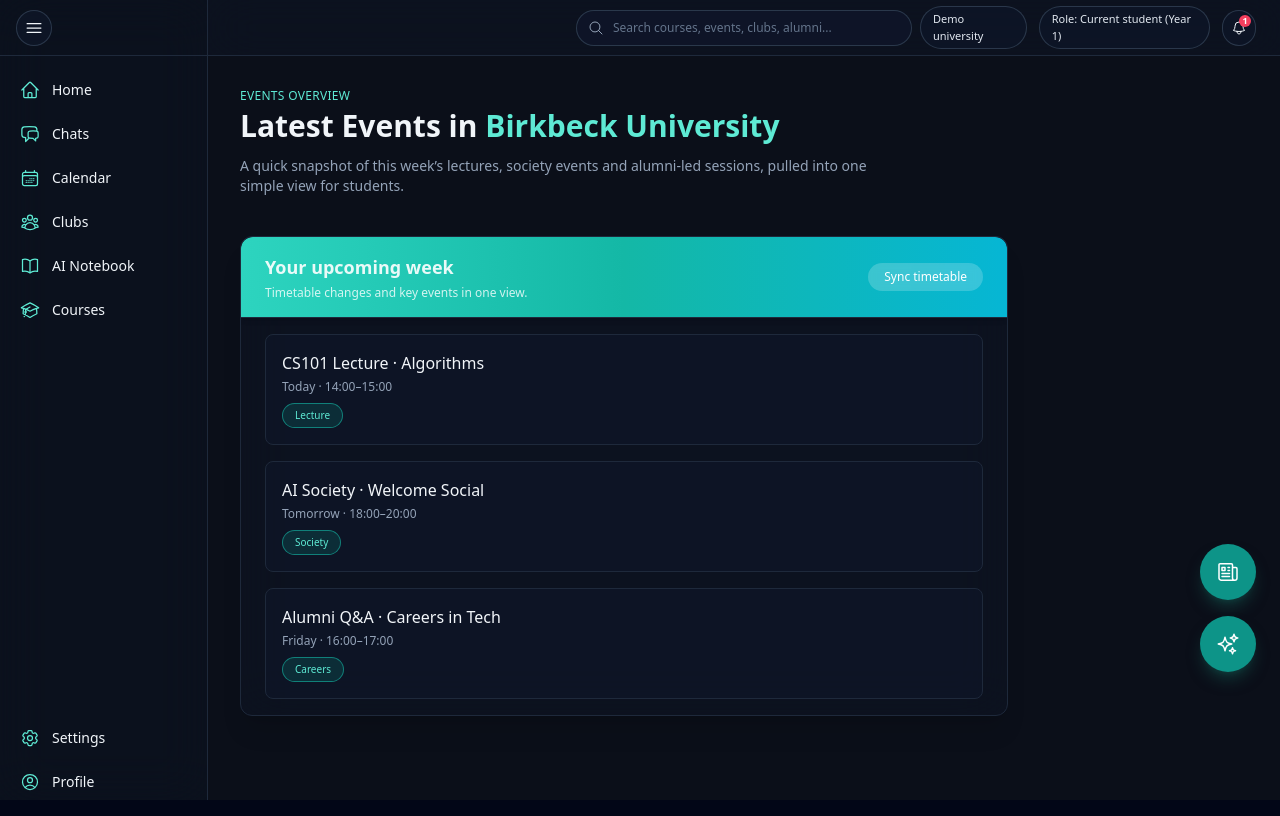
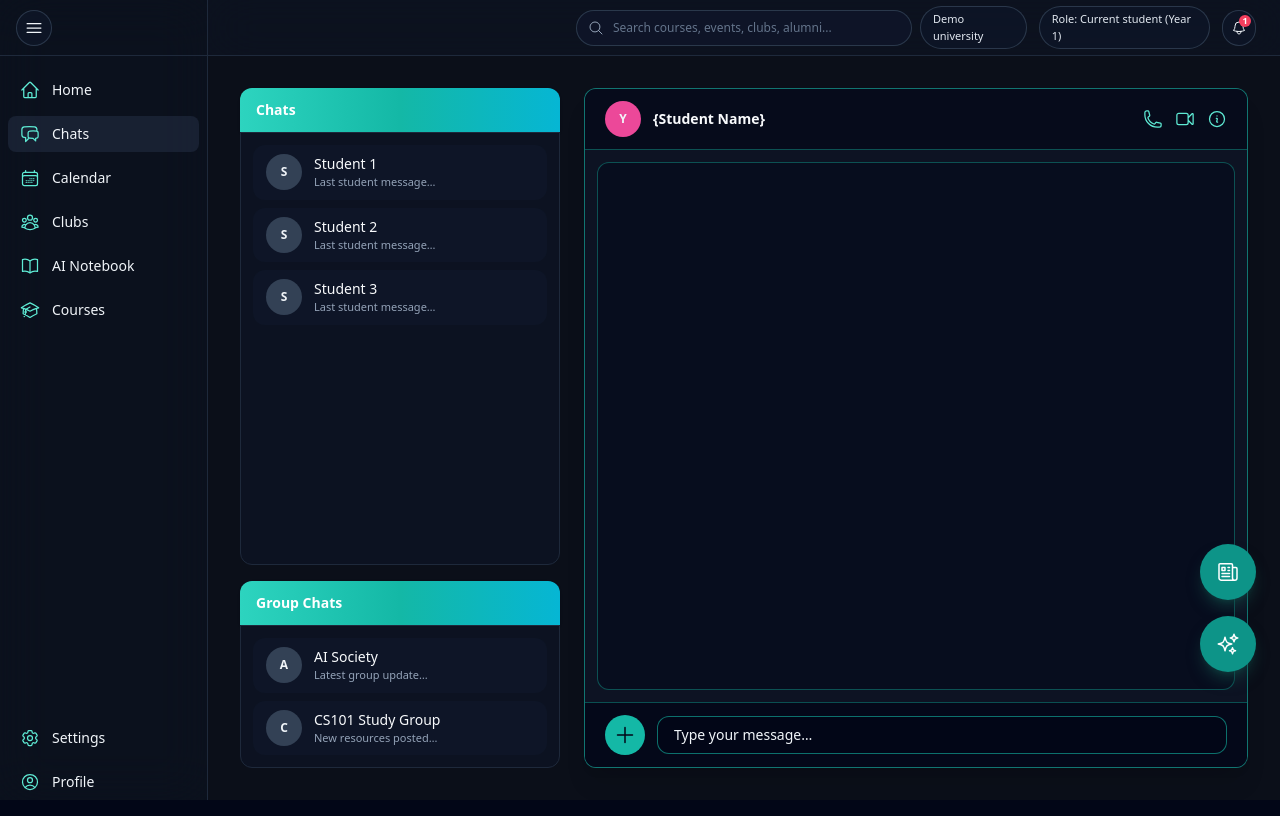
Before and after one commit to linguist101/Acaderra, a Next.js app in the folder web/: page /demo in a window 1280 px wide. Built offline with nearby package versions, Linux system fonts and the light colour scheme.

Commit message:
Update page.tsx

```diff
--- a/web/src/app/demo/page.tsx
+++ b/web/src/app/demo/page.tsx
@@ -1,6 +1,7 @@
 "use client";
 
 import { useState } from "react";
+import { useRouter } from "next/navigation";
 import {
   Bars3Icon,
   HomeIcon,
@@ -15,38 +16,36 @@
   NewspaperIcon,
   SparklesIcon,
   MagnifyingGlassIcon,
+  PhoneIcon,
+  VideoCameraIcon,
+  InformationCircleIcon,
+  PlusIcon,
 } from "@heroicons/react/24/outline";
 
-export default function DemoPage() {
+export default function ChatsPage() {
   const [sidebarCollapsed, setSidebarCollapsed] = useState(false);
+  const router = useRouter();
 
   const menuItems = [
-    { label: "Home", icon: HomeIcon },
-    { label: "Chats", icon: ChatBubbleLeftRightIcon },
-    { label: "Calendar", icon: CalendarDaysIcon },
-    { label: "Clubs", icon: UserGroupIcon },
-    { label: "AI Notebook", icon: BookOpenIcon },
-    { label: "Courses", icon: AcademicCapIcon },
-    { label: "Settings", icon: Cog6ToothIcon },
-    { label: "Profile", icon: UserCircleIcon },
+    { label: "Home", icon: HomeIcon, route: "/demo" },
+    { label: "Chats", icon: ChatBubbleLeftRightIcon, route: "/demo/chats" },
+    { label: "Calendar", icon: CalendarDaysIcon, route: "" },
+    { label: "Clubs", icon: UserGroupIcon, route: "" },
+    { label: "AI Notebook", icon: BookOpenIcon, route: "" },
+    { label: "Courses", icon: AcademicCapIcon, route: "" },
+    { label: "Settings", icon: Cog6ToothIcon, route: "" },
+    { label: "Profile", icon: UserCircleIcon, route: "" },
   ];
 
-  const events = [
-    {
-      title: "CS101 Lecture · Algorithms",
-      date: "Today · 14:00–15:00",
-      tag: "Lecture",
-    },
-    {
-      title: "AI Society · Welcome Social",
-      date: "Tomorrow · 18:00–20:00",
-      tag: "Society",
-    },
-    {
-      title: "Alumni Q&A · Careers in Tech",
-      date: "Friday · 16:00–17:00",
-      tag: "Careers",
-    },
+  const directChats = [
+    { name: "Student 1", lastMessage: "Last student message…" },
+    { name: "Student 2", lastMessage: "Last student message…" },
+    { name: "Student 3", lastMessage: "Last student message…" },
+  ];
+
+  const groupChats = [
+    { name: "AI Society", lastMessage: "Latest group update…" },
+    { name: "CS101 Study Group", lastMessage: "New resources posted…" },
   ];
 
   return (
@@ -56,7 +55,7 @@
         className={`relative z-20 h-screen border-r border-slate-800 bg-slate-900/30 backdrop-blur-xl transition-all duration-500 ease-[cubic-bezier(0.4,0.0,0.2,1)]
           ${sidebarCollapsed ? "w-16" : "w-52"}`}
       >
-        {/* SIDEBAR HEADER — ONLY TOGGLE LIVES HERE */}
+        {/* SIDEBAR HEADER */}
         <div className="flex h-14 items-center px-4 border-b border-slate-800">
           <button
             className="flex h-9 w-9 items-center justify-center rounded-full border border-slate-700/80 bg-slate-900/70
@@ -71,10 +70,15 @@
         <nav className="mt-4 flex flex-col h-[calc(100%-56px)] px-2">
           {/* TOP MENU ITEMS */}
           <div className="flex flex-col gap-2">
-            {menuItems.slice(0, 6).map((item, i) => (
+            {menuItems.slice(0, 6).map((item, i) => {
+              const isActive = item.route === "/demo/chats";
+              return (
                 <button
                   key={i}
-                className="flex items-center gap-3 rounded-lg px-3 py-2 text-sm hover:bg-slate-800/60 transition-colors overflow-hidden"
+                  onClick={() => item.route && router.push(item.route)}
+                  className={`flex items-center gap-3 rounded-lg px-3 py-2 text-sm overflow-hidden transition-colors ${
+                    isActive ? "bg-slate-800/70" : "hover:bg-slate-800/60"
+                  }`}
                 >
                   <item.icon className="h-5 w-5 text-teal-300 flex-shrink-0" />
                   <span
@@ -87,17 +91,19 @@
                     {item.label}
                   </span>
                 </button>
-            ))}
+              );
+            })}
           </div>
 
-          {/* SPACER — pushes bottom items down */}
+          {/* SPACER */}
           <div className="flex-1" />
 
-          {/* BOTTOM MENU ITEMS: Settings + Profile */}
+          {/* BOTTOM MENU ITEMS */}
           <div className="flex flex-col gap-2 mb-4">
             {menuItems.slice(6).map((item, i) => (
               <button
                 key={i}
+                onClick={() => item.route && router.push(item.route)}
                 className="flex items-center gap-3 rounded-lg px-3 py-2 text-sm hover:bg-slate-800/60 transition-colors overflow-hidden"
               >
                 <item.icon className="h-5 w-5 text-teal-300 flex-shrink-0" />
@@ -116,7 +122,7 @@
         </nav>
       </aside>
 
-      {/* MAIN CONTENT AREA */}
+      {/* MAIN AREA */}
       <main className="flex-1 flex flex-col min-h-0">
         {/* TOP NAVBAR */}
         <header className="flex h-14 items-center border-b border-slate-800 bg-slate-900/40 backdrop-blur-xl px-4 md:px-6">
@@ -137,20 +143,16 @@
             </div>
           </div>
 
-          {/* RIGHT SIDE — UNIVERSITY / ROLE / NOTIFICATIONS */}
+          {/* RIGHT SIDE */}
           <div className="flex flex-1 justify-end items-center gap-3 text-[11px]">
             <span className="hidden md:inline rounded-full border border-slate-700/80 bg-slate-900/70 px-3 py-1 text-slate-200">
               Demo university
             </span>
-
             <span className="hidden md:inline rounded-full border border-slate-700/80 bg-slate-900/70 px-3 py-1 text-slate-200">
               Role: Current student (Year 1)
             </span>
-
-            <button
-              className="relative flex h-9 w-9 items-center justify-center rounded-full border border-slate-700/80 bg-slate-900/70
-              hover:border-teal-400 hover:text-teal-300 transition"
-            >
+            <button className="relative flex h-9 w-9 items-center justify-center rounded-full border border-slate-700/80 bg-slate-900/70
+              hover:border-teal-400 hover:text-teal-300 transition">
               <BellIcon className="h-4 w-4" />
               <span className="absolute right-1 top-1 inline-flex h-3 w-3 items-center justify-center rounded-full bg-rose-500
               text-[9px] font-semibold text-white">
@@ -160,59 +162,98 @@
           </div>
         </header>
 
-        {/* PAGE CONTENT (scrollable) */}
+        {/* PAGE CONTENT */}
         <div className="flex-1 overflow-y-auto p-8">
-          <p className="text-xs tracking-wide text-teal-300 mb-1">EVENTS OVERVIEW</p>
-
-          <h1 className="text-3xl font-semibold">
-            Latest Events in{" "}
-            <span className="text-teal-300">Birkbeck University</span>
-          </h1>
-
-          <p className="mt-3 max-w-2xl text-slate-400 text-sm">
-            A quick snapshot of this week’s lectures, society events and alumni-led
-            sessions, pulled into one simple view for students.
-          </p>
-
-          {/* EVENTS SECTION */}
-          <section className="mt-10 w-full max-w-3xl rounded-xl border border-slate-800 bg-slate-900/40 backdrop-blur-xl shadow-xl pt-5 overflow-hidden">
-            {/* GRADIENT HEADER BAR */}
+          <div className="flex gap-6 h-full min-h-[480px]">
+            {/* LEFT PANEL — CHAT LISTS */}
+            <div className="w-80 flex flex-col">
+              {/* Direct Chats header */}
+              <div className="rounded-t-xl bg-gradient-to-r from-teal-400 via-teal-500 to-cyan-500 px-4 py-3 text-sm font-semibold text-white shadow">
+                Chats
+              </div>
+              <div className="flex-1 rounded-b-xl border border-slate-800 bg-slate-900/50 px-3 py-3 space-y-2">
+                {directChats.map((chat, idx) => (
                   <div
-              className="-mt-5 flex justify-between items-center px-6 py-4
-              bg-gradient-to-r from-teal-400 via-teal-500 to-cyan-500
-              rounded-t-xl text-white shadow-md"
+                    key={idx}
+                    className="rounded-xl bg-slate-900/70 px-3 py-2 flex gap-3 items-center cursor-pointer hover:border-teal-400/60 border border-transparent transition"
                   >
-              <div className="text-white/90">
-                <h2 className="text-lg font-semibold">Your upcoming week</h2>
-                <p className="text-xs text-white/80 mt-1">
-                  Timetable changes and key events in one view.
-                </p>
+                    <div className="h-9 w-9 rounded-full bg-slate-700 overflow-hidden flex items-center justify-center text-xs font-semibold">
+                      <span>{chat.name.charAt(0)}</span>
                     </div>
-
-              <button
-                className="rounded-full bg-white/20 hover:bg-white/30
-                px-4 py-1.5 text-xs text-white backdrop-blur-sm transition"
-              >
-                Sync timetable
-              </button>
+                    <div className="flex flex-col">
+                      <span className="text-sm font-medium text-slate-50">
+                        {chat.name}
+                      </span>
+                      <span className="text-[11px] text-slate-400">
+                        {chat.lastMessage}
+                      </span>
                     </div>
-
-            {/* EVENTS LIST */}
-            <div className="border-t border-slate-800 px-6 py-4 flex flex-col gap-4">
-              {events.map((ev, i) => (
-                <div
-                  key={i}
-                  className="rounded-lg border border-slate-800 bg-slate-900/60 p-4 hover:border-teal-400/70 transition"
-                >
-                  <h3 className="font-medium">{ev.title}</h3>
-                  <p className="text-xs text-slate-400 mt-1">{ev.date}</p>
-                  <span className="mt-2 inline-block rounded-full border border-teal-500/60 bg-teal-600/20 px-3 py-1 text-[10px] text-teal-300">
-                    {ev.tag}
-                  </span>
                   </div>
                 ))}
               </div>
-          </section>
+
+              {/* Group Chats header */}
+              <div className="mt-4 rounded-t-xl bg-gradient-to-r from-teal-400 via-teal-500 to-cyan-500 px-4 py-3 text-sm font-semibold text-white shadow">
+                Group Chats
+              </div>
+              <div className="rounded-b-xl border border-slate-800 bg-slate-900/50 px-3 py-3 space-y-2">
+                {groupChats.map((chat, idx) => (
+                  <div
+                    key={idx}
+                    className="rounded-xl bg-slate-900/70 px-3 py-2 flex gap-3 items-center cursor-pointer hover:border-teal-400/60 border border-transparent transition"
+                  >
+                    <div className="h-9 w-9 rounded-full bg-slate-700 overflow-hidden flex items-center justify-center text-xs font-semibold">
+                      <span>{chat.name.charAt(0)}</span>
+                    </div>
+                    <div className="flex flex-col">
+                      <span className="text-sm font-medium text-slate-50">
+                        {chat.name}
+                      </span>
+                      <span className="text-[11px] text-slate-400">
+                        {chat.lastMessage}
+                      </span>
+                    </div>
+                  </div>
+                ))}
+              </div>
+            </div>
+
+            {/* RIGHT PANEL — ACTIVE CHAT */}
+            <div className="flex-1 flex flex-col rounded-xl border border-teal-500/60 bg-slate-900/60 shadow-xl overflow-hidden">
+              {/* Chat header */}
+              <div className="flex items-center justify-between px-5 py-3 border-b border-teal-500/40 bg-slate-950/60">
+                <div className="flex items-center gap-3">
+                  <div className="h-9 w-9 rounded-full bg-pink-500 flex items-center justify-center text-xs font-semibold">
+                    Y
+                  </div>
+                  <span className="text-sm font-semibold text-slate-50">
+                    {"{Student Name}"}
+                  </span>
+                </div>
+                <div className="flex items-center gap-3 text-teal-300">
+                  <PhoneIcon className="h-5 w-5 cursor-pointer hover:text-teal-200" />
+                  <VideoCameraIcon className="h-5 w-5 cursor-pointer hover:text-teal-200" />
+                  <InformationCircleIcon className="h-5 w-5 cursor-pointer hover:text-teal-200" />
+                </div>
+              </div>
+
+              {/* Messages area */}
+              <div className="flex-1 relative">
+                <div className="absolute inset-3 rounded-xl border border-teal-500/40 bg-slate-950/40" />
+                {/* Placeholder for messages */}
+              </div>
+
+              {/* Message input */}
+              <div className="border-t border-teal-500/40 bg-slate-950/80 px-5 py-3 flex items-center gap-3">
+                <button className="flex h-10 w-10 items-center justify-center rounded-full bg-teal-500 text-slate-950 hover:bg-teal-400 transition">
+                  <PlusIcon className="h-6 w-6" />
+                </button>
+                <div className="flex-1 rounded-xl border border-teal-500/60 bg-slate-950/60 px-4 py-2 text-sm text-slate-100">
+                  Type your message…
+                </div>
+              </div>
+            </div>
+          </div>
         </div>
 
         {/* FLOATING BUTTONS */}
@@ -220,7 +261,6 @@
           <button className="h-14 w-14 rounded-full bg-teal-600 text-white shadow-lg shadow-teal-900/60 flex items-center justify-center hover:bg-teal-500 transition">
             <NewspaperIcon className="h-6 w-6" />
           </button>
-
           <button className="h-14 w-14 rounded-full bg-teal-600 text-white shadow-lg shadow-teal-900/60 flex items-center justify-center hover:bg-teal-500 transition">
             <SparklesIcon className="h-6 w-6" />
           </button>
```
Lines whose indentation alone changed are shown as unchanged.
